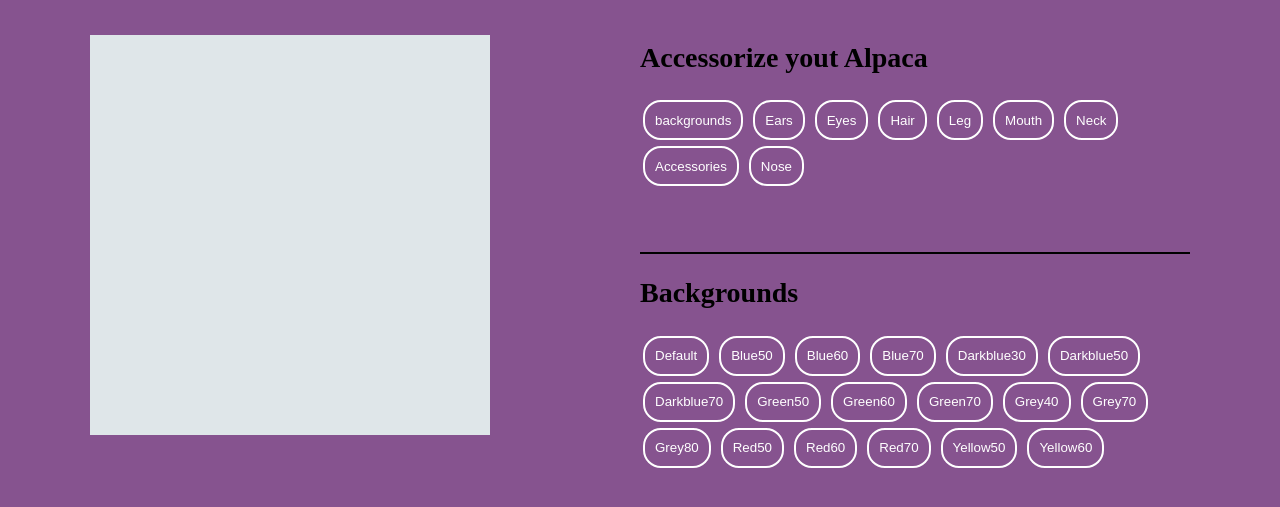
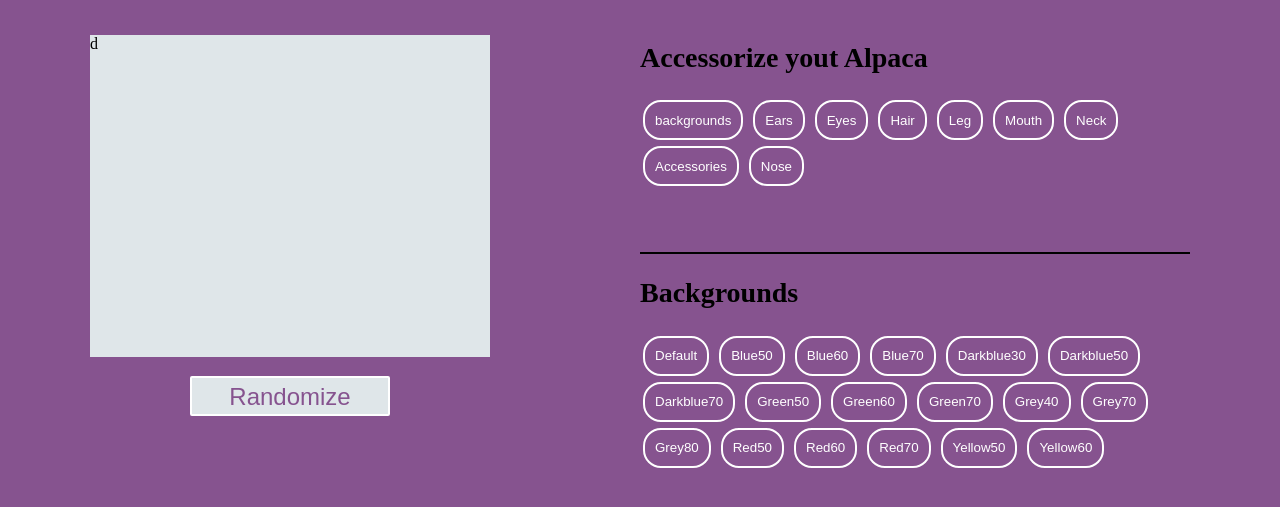
Before and after one commit to marcelodiasdev/Alpaca, a website with bundled scripts: page index.html in a window 1280 px wide. Shown: the part 61-568 px from the top of the page. Built offline with nearby package versions, Linux system fonts and the light colour scheme.

Commit message:
add feature

```diff
--- a/index.html
+++ b/index.html
@@ -27,7 +27,8 @@
                 <img src="img/neck/bend-forward.png" alt="neck" class="neck">
                 <img src="img/nose/default.png" alt="nose" class="nose">
              -->
-                <p>  </p>
+                <p> d </p>
+                <button class="btnOne"> Randomize </button>
             </section>
 
             <section>
--- a/style.css
+++ b/style.css
@@ -1,6 +1,26 @@
 
 body{
     background-color: #86538F;
+}
+
+.left {
+    flex-direction: column;
+    display: flex;
+    justify-content: center;
+
+}
+
+.btnOne {
+
+    background-color: #dfe6e9;
+    font-size: 24px;
+    border-radius: 2px;
+    color: #86538F;
+    padding:5px;
+    align-items: center;
+    text-align: center;
+    width: 200px;
+    margin-left: 100px;
 }
 
 p{
@@ -42,6 +62,11 @@ button:hover {
     background-color: #dfe6e9;
 }
 
+
+button:focus {
+    background-color: black;
+}
+
 section {
     width: 550px;
     height: 400px;
```
